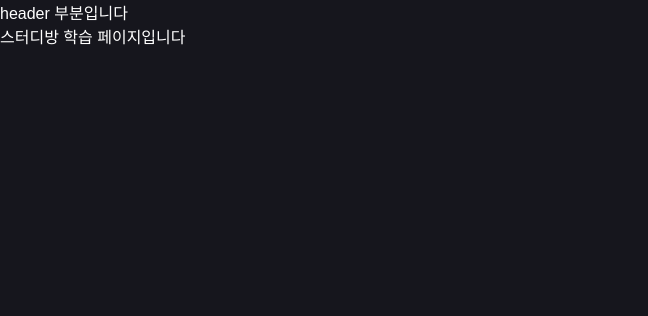
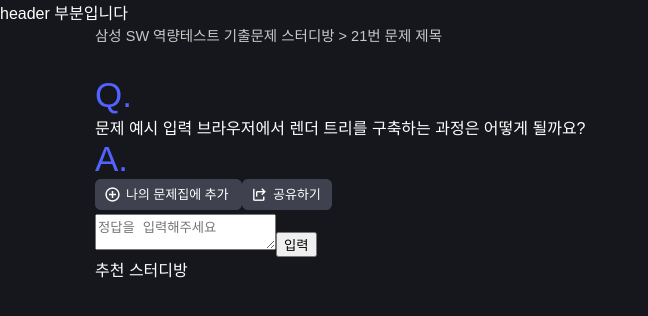
Before and after one commit to QuizUpWebProject/front, a React (Create React App) app: page /study/1/worklistid in a window 1280 px wide. Shown: the top 316 px of the page, without its empty margins (0-648 px from the left). Built offline with nearby package versions, Linux system fonts and the light colour scheme.

Commit message:
design: 개별 학습 틀 잡기 #17

```diff
--- a/src/pages/StudyWork.jsx
+++ b/src/pages/StudyWork.jsx
@@ -1,5 +1,53 @@
+import styled from "styled-components";
+import PlusBtn from "../assets/Btn_plus.png";
+import ShareBtn from "../assets/Btn_share.png";
+
 const StudyWork = () => {
-  return <div>스터디방 학습 페이지입니다</div>;
+  return (
+    <Wrapper>
+      <Title>삼성 SW 역량테스트 기출문제 스터디방 {">"} 21번 문제 제목 </Title>
+      <Question>Q.</Question>
+      <div>
+        문제 예시 입력 브라우저에서 렌더 트리를 구축하는 과정은 어떻게 될까요?
+      </div>
+      <div></div>
+      <div>
+        <Answer>A.</Answer>
+        <div>
+          <img src={PlusBtn} alt="plus" />
+          <img src={ShareBtn} alt="share" />
+        </div>
+      </div>
+      <div>
+        <textarea placeholder="정답을 입력해주세요" type="text-area" />
+        <button>입력</button>
+      </div>
+      <div>추천 스터디방</div>
+    </Wrapper>
+  );
 };
 
 export default StudyWork;
+
+const Wrapper = styled.div`
+  max-width: 1090px;
+  margin: 0 auto;
+`;
+
+const Title = styled.div`
+  font-size: 14.5px;
+  color: #c9c9c9;
+  margin-bottom: 30px;
+`;
+
+const Question = styled.div`
+  color: #5263ff;
+  font-size: 35px;
+  font-weight: 400;
+`;
+
+const Answer = styled.div`
+  color: #5263ff;
+  font-size: 35px;
+  font-weight: 400;
+`;
```
